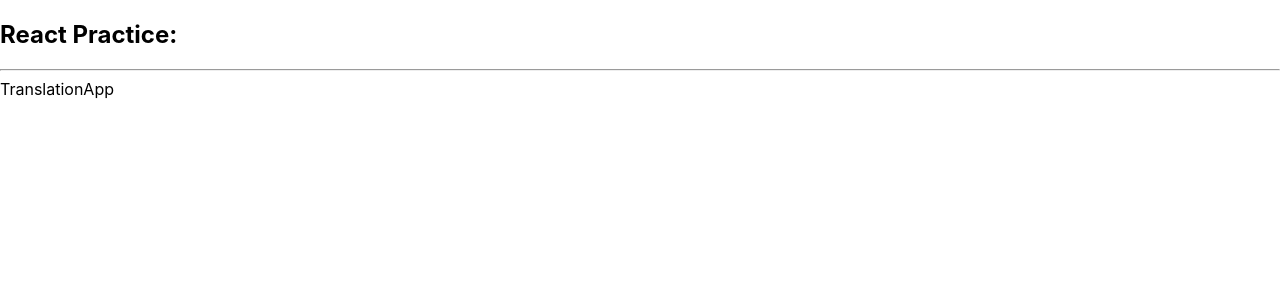
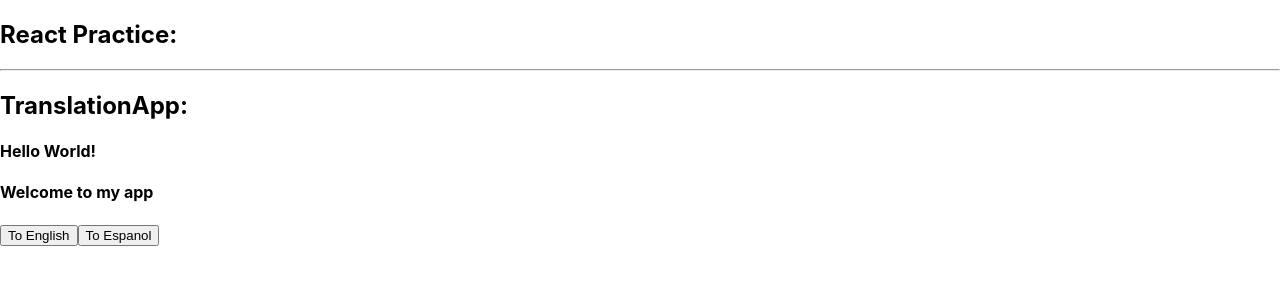
Before and after one commit to tharuAnish/StartCraft, a React (Create React App) app: page / in a window 1280 px wide. Shown: the top 300 px of the page. Built offline with nearby package versions, Linux system fonts and the light colour scheme.

Commit message:
Created a localization system using useContext to provide translations for the entire app

```diff
--- a/src/App.js
+++ b/src/App.js
@@ -29,6 +29,7 @@ import UseContextAuthentication from "./Components/24useContextAuthentication"
 import { AuthProvider } from "./Components/24AuthContext"
 import DraggableCmponent from "./Components/25DraggableCmponent"
 import TranslationApp from "./Components/26TranslationApp"
+import { LocalizationProvider } from "./Components/26LocalizationContext"
 
 export default function App() {
   // const items = ["1Notebook", "2Pen", "3Laptop", "4Book", "5Wallet", "6Keys"]
@@ -37,7 +38,9 @@ export default function App() {
     <div>
       <h2>React Practice:</h2>
       <hr />
-      <TranslationApp />
+      <LocalizationProvider>
+        <TranslationApp />
+      </LocalizationProvider>
       {/* <DraggableCmponent /> */}
       {/* <AuthProvider>
         <UseContextAuthentication />
--- /dev/null
+++ b/src/Components/26LocalizationContext.js
@@ -0,0 +1,32 @@
+import { createContext, useContext, useState } from "react"
+
+const LocalizationContext = createContext()
+
+export const useLocalization = () => {
+  return useContext(LocalizationContext)
+}
+
+export function LocalizationProvider({ children }) {
+  const [local, setLocal] = useState("en")
+
+  const localizedString = {
+    en: {
+      greeting: "Hello World!",
+      welcome: "Welcome to my app",
+    },
+    es: {
+      greeting: "Hola Mundo!",
+      welcome: "Bienvenido a mi aplicacion",
+    },
+  }
+
+  const translate = (key) => {
+    return localizedString[local][key]
+  }
+
+  return (
+    <LocalizationContext.Provider value={{ local, setLocal, translate }}>
+      {children}
+    </LocalizationContext.Provider>
+  )
+}
--- a/src/Components/26TranslationApp.jsx
+++ b/src/Components/26TranslationApp.jsx
@@ -1,7 +1,23 @@
 import React from "react"
+import { useLocalization } from "./26LocalizationContext"
 
 const TranslationApp = () => {
-  return <div>TranslationApp</div>
+  const { local, setLocal, translate } = useLocalization()
+  console.log(local)
+
+  const handleLocalChanage = (newLocal) => {
+    setLocal(newLocal)
+  }
+
+  return (
+    <div>
+      <h2>TranslationApp:</h2>
+      <h4>{translate("greeting")}</h4>
+      <h4>{translate("welcome")}</h4>
+      <button onClick={() => handleLocalChanage("en")}>To English</button>
+      <button onClick={() => handleLocalChanage("es")}>To Espanol</button>
+    </div>
+  )
 }
 
 export default TranslationApp
```
